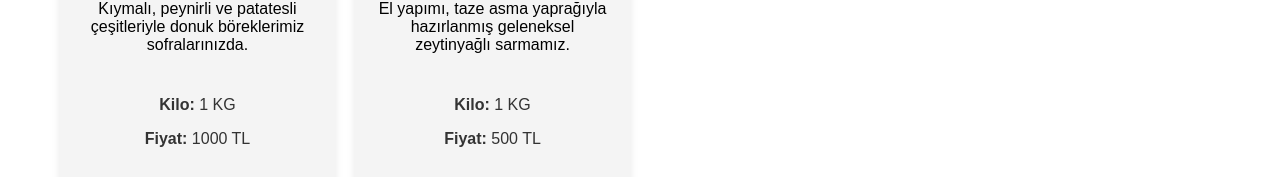
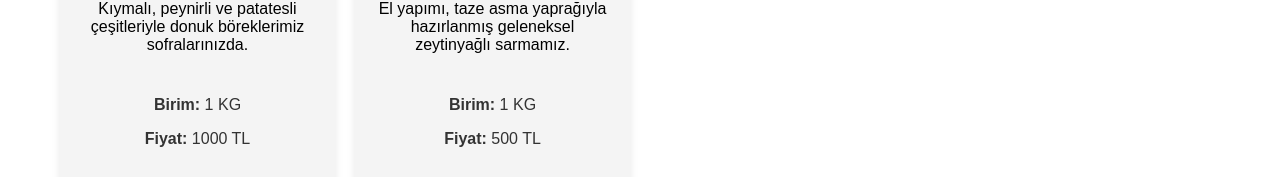
Before and after one commit to okangrcn/frostybakery, a React (Create React App) app: page / in a window 1280 px wide. Shown: the part 627-804 px from the top of the page. Built offline with nearby package versions, Linux system fonts and the light colour scheme.

Commit message:
birim değişti

```diff
--- a/src/Urunler.js
+++ b/src/Urunler.js
@@ -58,7 +58,7 @@ function Urunler() {
 
               {/* Kilo ve Ücret bilgisi */}
               <div className="kilo-ve-ucret">
-                <p><strong>Kilo:</strong> {urun.kilo}</p>
+                <p><strong>Birim:</strong> {urun.kilo}</p>
                 <p><strong>Fiyat:</strong> {urun.ucret}</p>
               </div>
 
```
